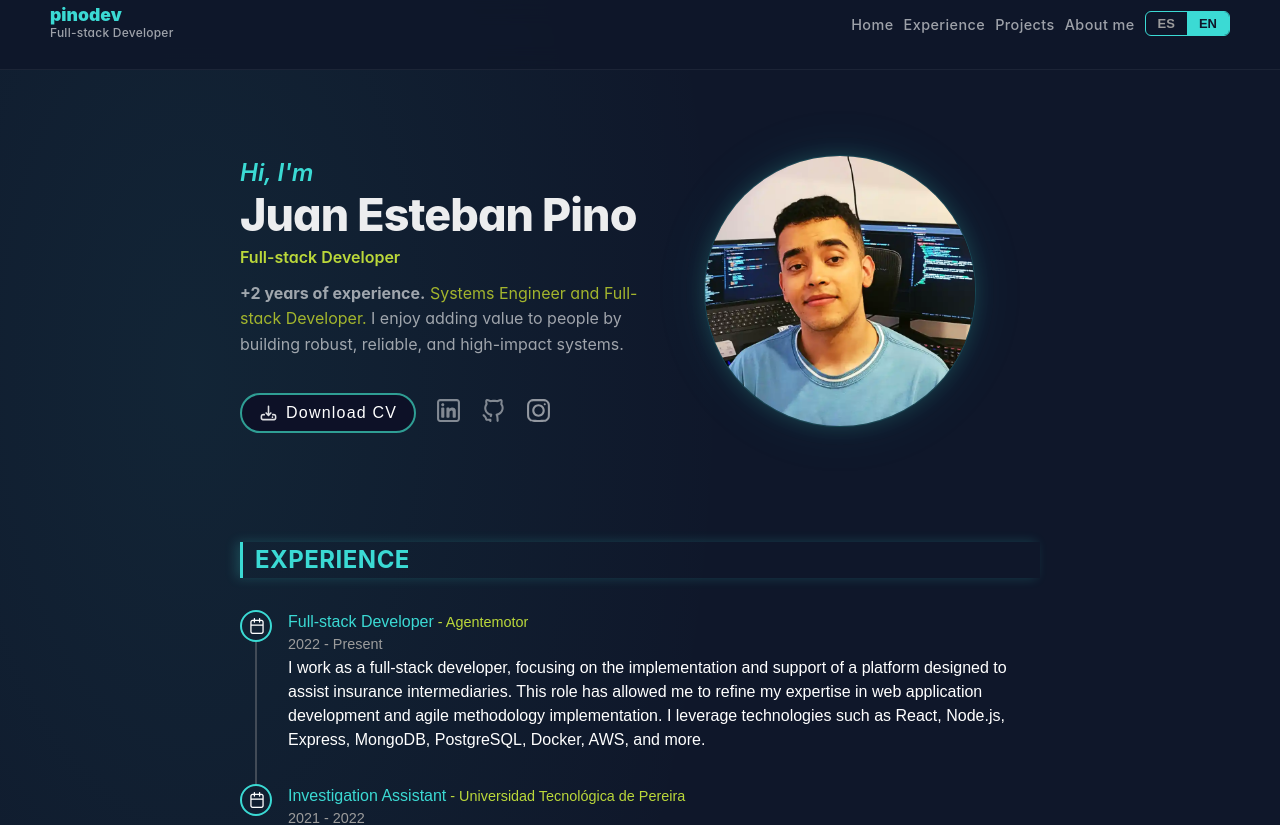
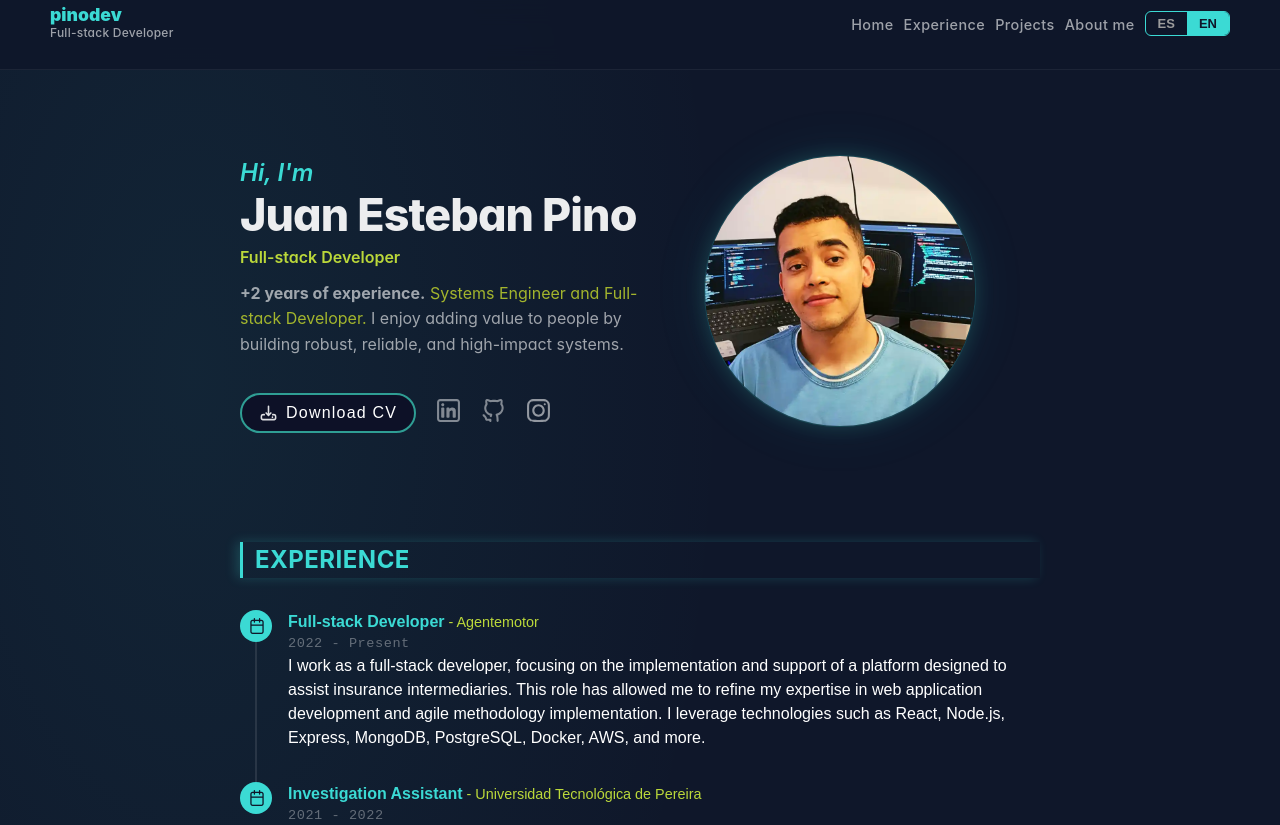
Before and after one commit to MonkeyDPino/pinodev, a React (Vite) app: page / in a window 1280 px wide. Shown: the top 825 px of the page. Built offline with nearby package versions, Linux system fonts and the light colour scheme; a web font is replaced by a local one.

Commit message:
design: filled teal timeline marker, monospace dates, subtle connector

```diff
--- a/src/components/Experience/Experience.scss
+++ b/src/components/Experience/Experience.scss
@@ -2,6 +2,7 @@
 
 .experience__content {
   margin-top: 2rem;
+
   .marker {
     display: flex;
     align-items: center;
@@ -9,33 +10,45 @@
     width: 2rem;
     height: 2rem;
     border-radius: 50%;
-    border-width: 2px;
-    border-color: $secondary-color;
-    border-style: solid;
-    color: white;
-    font-size: 1.5rem;
+    background-color: $secondary-color;
+    color: $surface-1;
+    font-size: 1.1rem;
+
     i {
       margin-left: 2px;
     }
   }
+
   .experience__item {
     margin-bottom: 2rem;
+
     .experience__item__header {
       .role {
         color: $secondary-color;
+        font-weight: 600;
       }
+
       .company {
         font-size: 0.9rem;
         color: $third-color;
+        font-weight: 500;
       }
     }
+
     .experience__item__date {
-      font-size: 0.9rem;
-      color: $gray-color;
+      font-size: 0.85rem;
+      color: $text-muted;
+      font-family: 'Courier New', Courier, monospace;
+      letter-spacing: 0.04em;
     }
   }
 }
 
+// PrimeReact Timeline overrides
 .p-timeline-event-opposite {
   display: none;
 }
+
+.p-timeline .p-timeline-event-connector {
+  background-color: $border-default;
+}
```
